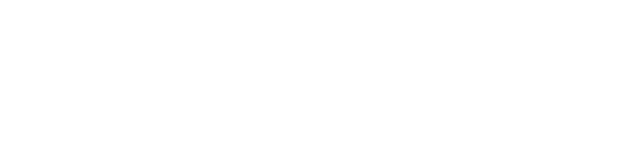
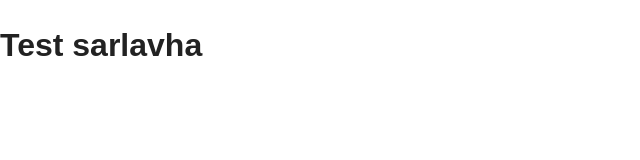
Before and after one commit to frontendtester/git-terminal-test, a plain HTML site: page index.html in a window 1280 px wide. Shown: the whole page, without its empty margins (0-640 px from the left). Drawn offline with Linux system fonts and the light colour scheme.

Commit message:
Add site title

```diff
--- a/index.html
+++ b/index.html
@@ -12,7 +12,7 @@
 </head>
 <body>
 
-
+  <h1>Test sarlavha</h1>
 
   <script src="js/main.js"></script>
 </body>
```
